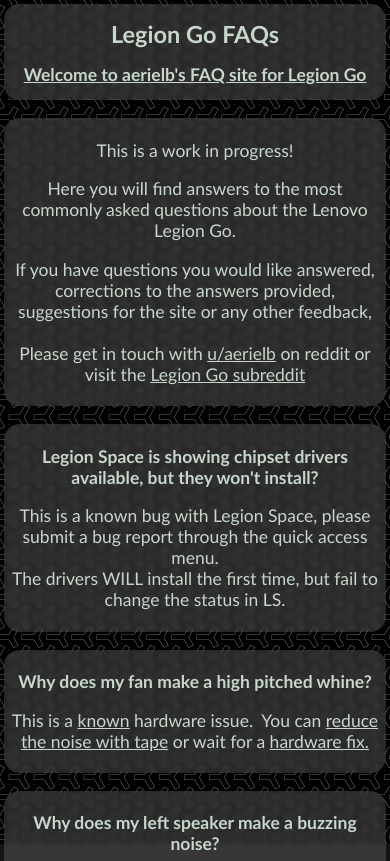
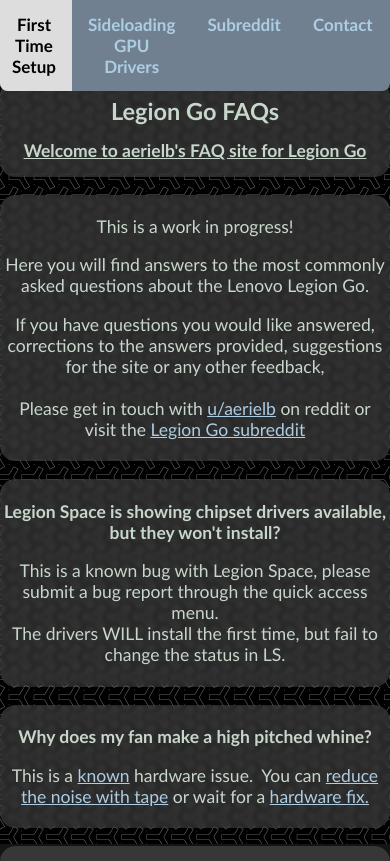
Before and after one commit to aerielb/LGFAQ, a plain HTML site: page index.html in a window 390 px wide. Shown: the top 861 px of the page. Drawn offline with Linux system fonts and the light colour scheme.

Commit message:
Add files via upload
Added nav bar, not working great on mobile

```diff
--- a/css-for-faq.css
+++ b/css-for-faq.css
@@ -12,6 +12,44 @@
         font-size: calc(16px + 0.390625vw);
     }
 
+    .topnav {
+        display: flex;
+        justify-content: center;
+        flex-shrink: 0;
+        overflow: hidden;
+        position: fixed;
+        z-index: 1;
+        top: 0;
+        width: 100%;
+        color: #515352;
+        background-color: slategrey;
+        font-family: 'Gill Sans', 'Gill Sans MT', Calibri, 'Trebuchet MS', sans-serif;
+        border-bottom-left-radius: 2vw;
+        border-bottom-right-radius: 2vw;
+       }
+
+    .topnav a {
+        float: left;
+        color: #333435;
+        text-align: center;
+        padding: 14px 16px;
+        text-decoration: none;
+        font-weight: bold;
+        font-family: 'Gill Sans', 'Gill Sans MT', Calibri, 'Trebuchet MS', sans-serif;
+        font-size: 17px;
+    }
+
+    .topnav a:hover {
+        background-color: #ddd;
+        color: black;
+    }
+
+    .topnav a.active {
+        background-color: #779ea1;
+        color: white;
+    }
+
+
     body::before {
         content: '';
         position: fixed;
@@ -24,7 +62,7 @@
       }
 
    body {
-        margin: 1vw;
+        margin: auto;
         background-color: #141414;
     }
 
@@ -68,10 +106,17 @@
         font-family: 'Gill Sans', 'Gill Sans MT', Calibri, 'Trebuchet MS', sans-serif
     }
 
+    main {
+        margin-top: 5rem;
+
+    }
+
+
+
     a:link {
-        color: #c8d7cb;
+        color: #adcde3;
     }
 
     a:visited {
-        color: #6ea9d3;
+        color: #adcde3;
     }
--- a/index.html
+++ b/index.html
@@ -1,8 +1,8 @@
 <!DOCTYPE html>
 <html>
-
+<main>
 <head>
-    <meta name="meta name=viewport" content="width=device-width, initial-scale=1, maximum-scale=1, user-scalable=0">
+    <meta name="viewport" content="width=device-width, initial-scale=1, maximum-scale=1, user-scalable=0">
     <meta name="theme-color" content="#141414">
     <meta name="theme-color" content="#141414">
     <meta name="msapplication-navbutton-color" content="#141414">
@@ -11,6 +11,24 @@
     <link rel="stylesheet" type="text/css" href="css-for-faq.css">
     <title>Legion Go FAQs</title>
 </head>
+
+<div class="topnav">
+    <a class="active" href="index.html">Home</a>
+    <a href="first-time-setup.html">First Time Setup</a>
+    <a href="sideloading-gpu-drivers.html">Sideloading GPU Drivers</a>
+    <a href="https://www.reddit.com/r/LegionGo/">Subreddit</a>
+    <a href="contact.html">Contact</a>
+    <a onclick="topFunction()">Return to top</a>
+
+    <script>
+    function topFunction() {
+        document.body.scrollTop = 0; // For Safari
+        document.documentElement.scrollTop = 0; // For Chrome, Firefox, IE and Opera
+    }
+    </script>
+    </div>
+
+
 
 <header>
     <div class="title">
@@ -235,7 +253,7 @@
 
 
 
-
+</main>
 </body>
 
 </html>
```
